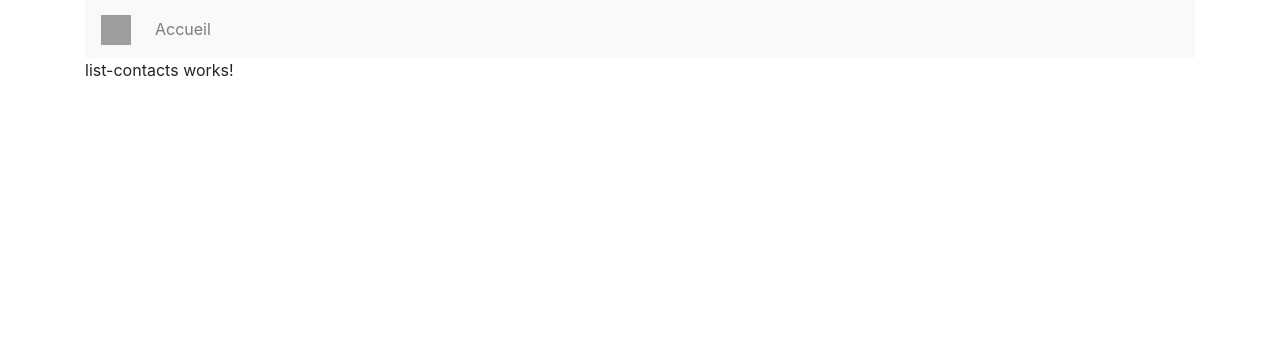
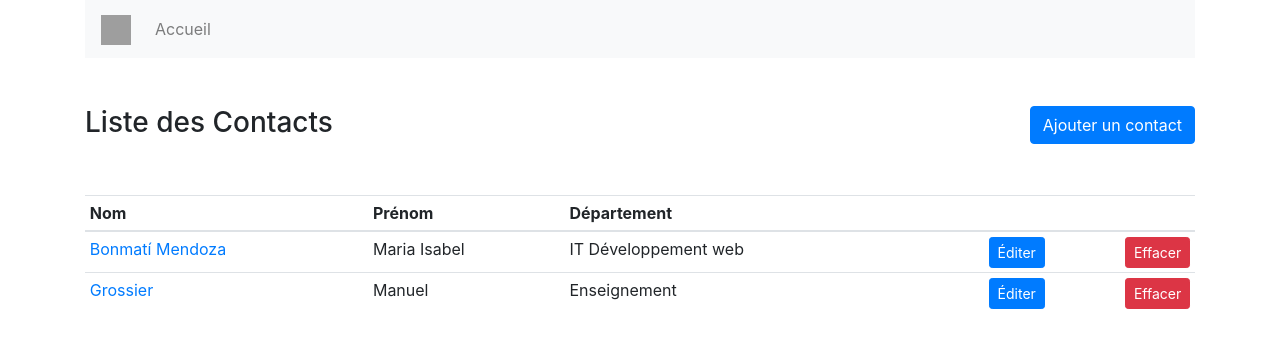
Before and after one commit to marisabonmati/ArpilabeProject, an Angular app in the folder front-arpilabeProject/: page / in a window 1280 px wide. Shown: the top 348 px of the page. Built offline with nearby package versions, Linux system fonts and the light colour scheme; grey boxes are pictures that could not be loaded.

Commit message:
html contact list

```diff
--- a/front-arpilabeProject/src/app/components/list-contacts/list-contacts.component.html
+++ b/front-arpilabeProject/src/app/components/list-contacts/list-contacts.component.html
@@ -1 +1,45 @@
-<p>list-contacts works!</p>
+<div class="row my-5">
+    <div class="col-lg-6">
+        <h3>Liste des Contacts</h3>
+    </div>
+    <div class="col-lg-6">
+        <button class="btn btn-primary float-right" [routerLink]="['ajouter']">Ajouter un contact</button>
+    </div>
+</div>
+<div>
+    <table class="table table-sm table-hover">
+        <thead>
+            <th>Nom</th>
+            <th>Prénom</th>
+            <th>Département</th>
+            <th></th>
+            <th></th>
+        </thead>
+        <tbody>
+            <tr>
+                <td><a [routerLink]="['/voir/', '1']">Bonmatí Mendoza</a></td>
+                <td>Maria Isabel</td>
+                <td>IT Développement web</td>
+                <td>
+                    <button class="btn btn-primary btn-sm float-right" [routerLink]="['/editer/', '1']">Éditer</button>
+                </td>
+                <td>
+                    <button class="btn btn-danger btn-sm float-right">Effacer</button>
+                </td>
+            </tr>
+            <tr>
+                <td>
+                    <a [routerLink]="['/voir/', '2']">Grossier</a>
+                </td>
+                <td>Manuel</td>
+                <td>Enseignement</td>
+                <td>
+                    <button class="btn btn-primary btn-sm float-right" [routerLink]="['/editer/', '2']">Éditer</button>
+                </td>
+                <td>
+                    <button class="btn btn-danger btn-sm float-right">Effacer</button>
+                </td>
+            </tr>
+        </tbody>
+    </table>
+</div>
```
